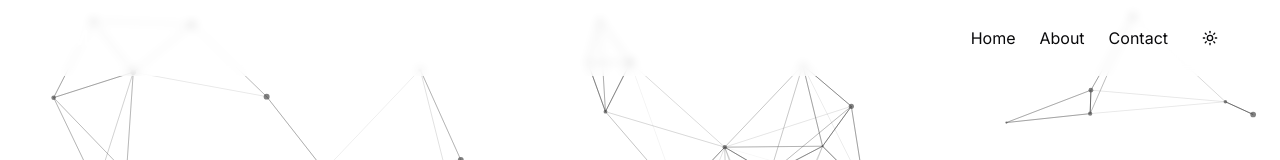
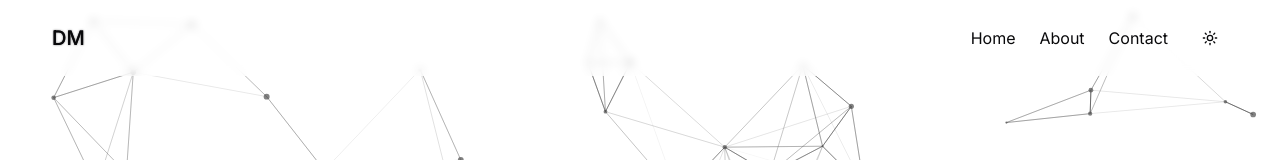
Before and after one commit to dmonzo/MySite, a Next.js app: page / in a window 1280 px wide. Shown: the top 160 px of the page. Built offline with nearby package versions, Linux system fonts and the light colour scheme.

Commit message:
fixed the DM header button for lightmode

```diff
--- a/components/AnimatedLogo.module.css
+++ b/components/AnimatedLogo.module.css
@@ -1,31 +1,44 @@
-@keyframes glow {
+@keyframes glowPulse {
   0%, 100% {
-      text-shadow:
-        0 0 7px rgba(255,255,255,0.8),
-        0 0 10px rgba(255,255,255,0.8),
-        0 0 21px rgba(255,255,255,0.7),
-        0 0 42px rgba(255,255,255,0.6),
-        0 0 82px rgba(255,255,255,0.5),
-        0 0 92px rgba(255,255,255,0.4),
-        0 0 102px rgba(255,255,255,0.3),
-        0 0 151px rgba(255,255,255,0.2);
+    filter: drop-shadow(0 0 2px var(--logo-glow-color)) brightness(1);
   }
   50% {
-      text-shadow:
-        0 0 4px rgba(255,255,255,0.3),
-        0 0 6px rgba(255,255,255,0.3),
-        0 0 11px rgba(255,255,255,0.3),
-        0 0 22px rgba(255,255,255,0.3),
-        0 0 42px rgba(255,255,255,0.3),
-        0 0 52px rgba(255,255,255,0.3),
-        0 0 62px rgba(255,255,255,0.3),
-        0 0 91px rgba(255,255,255,0.3);
+    filter: drop-shadow(0 0 10px var(--logo-glow-color)) brightness(1.2);
   }
 }
 
 .glowingText {
-    animation: glow 2s ease-in-out infinite;
-    color: #fff;
-    padding: 0.1em 0.2em;
-    border-radius: 0.2em;
+  position: relative;
+  color: var(--logo-text-color);
+  animation: glowPulse 2s infinite;
+  transition: all 0.3s ease;
 }
+
+.glowingText::before,
+.glowingText::after {
+  content: attr(data-text);
+  position: absolute;
+  top: 0;
+  left: 0;
+  z-index: -1;
+}
+
+.glowingText::before {
+  filter: blur(0.02em);
+  opacity: 0.8;
+}
+
+.glowingText::after {
+  filter: blur(0.04em);
+  opacity: 0.5;
+}
+
+:global(.light) .glowingText {
+  --logo-text-color: hsl(240, 10%, 3.9%);
+  --logo-glow-color: hsla(240, 10%, 3.9%, 0.7);
+}
+
+:global(.dark) .glowingText {
+  --logo-text-color: hsl(0, 0%, 95%);
+  --logo-glow-color: hsla(0, 0%, 95%, 0.7);
+}
--- a/components/animated-logo.tsx
+++ b/components/animated-logo.tsx
@@ -1,18 +1,23 @@
 'use client'
 
-import { useState } from 'react'
+import { useState, useEffect } from 'react'
 import { motion } from 'framer-motion'
 import styles from './AnimatedLogo.module.css'
 
 export function AnimatedLogo() {
   const [isHovered, setIsHovered] = useState(false)
   const [isClickExpanded, setIsClickExpanded] = useState(false)
+  const [displayText, setDisplayText] = useState('DM')
 
   const handleClick = () => {
     setIsClickExpanded(!isClickExpanded)
   }
 
   const isExpanded = isClickExpanded || isHovered
+
+  useEffect(() => {
+    setDisplayText(isExpanded ? 'Dashiel Monzo' : 'DM')
+  }, [isExpanded])
 
   return (
     <div
@@ -30,8 +35,11 @@ export function AnimatedLogo() {
         }}
         transition={{ duration: 0.3, ease: 'easeInOut' }}
       >
-        <span className={`text-xl font-medium whitespace-nowrap ${styles.glowingText}`}>
-          {isExpanded ? 'Dashiel Monzo' : 'DM'}
+        <span
+          className={`text-xl font-medium whitespace-nowrap ${styles.glowingText}`}
+          data-text={displayText}
+        >
+          {displayText}
         </span>
       </motion.div>
     </div>
```
Lines whose indentation alone changed are shown as unchanged.
